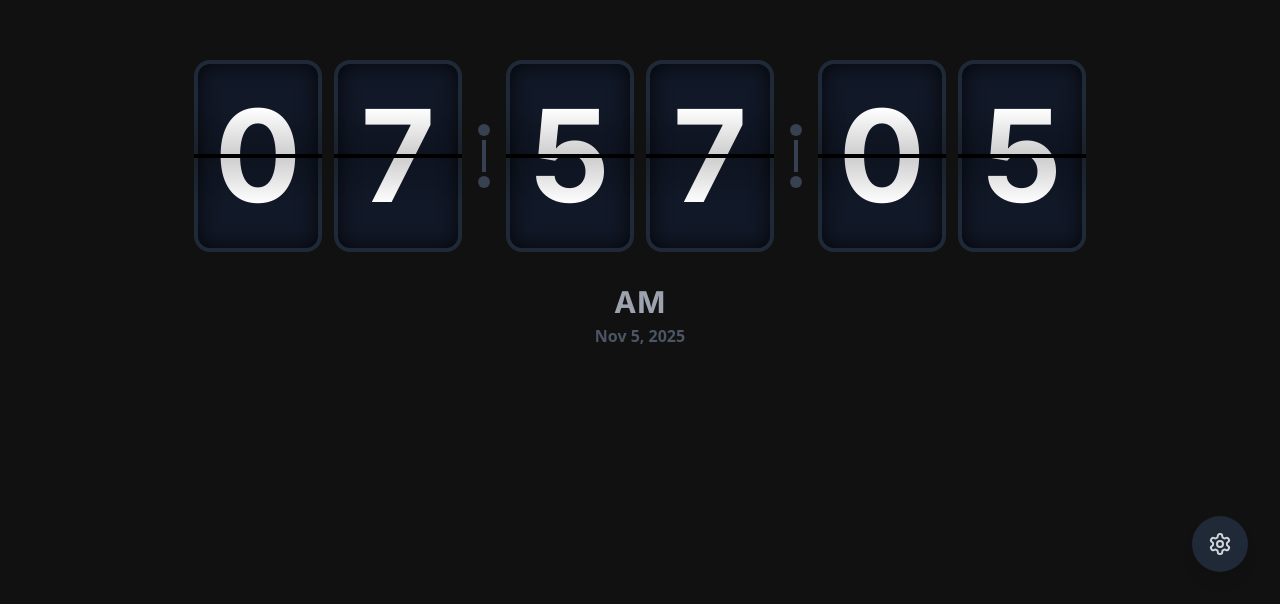
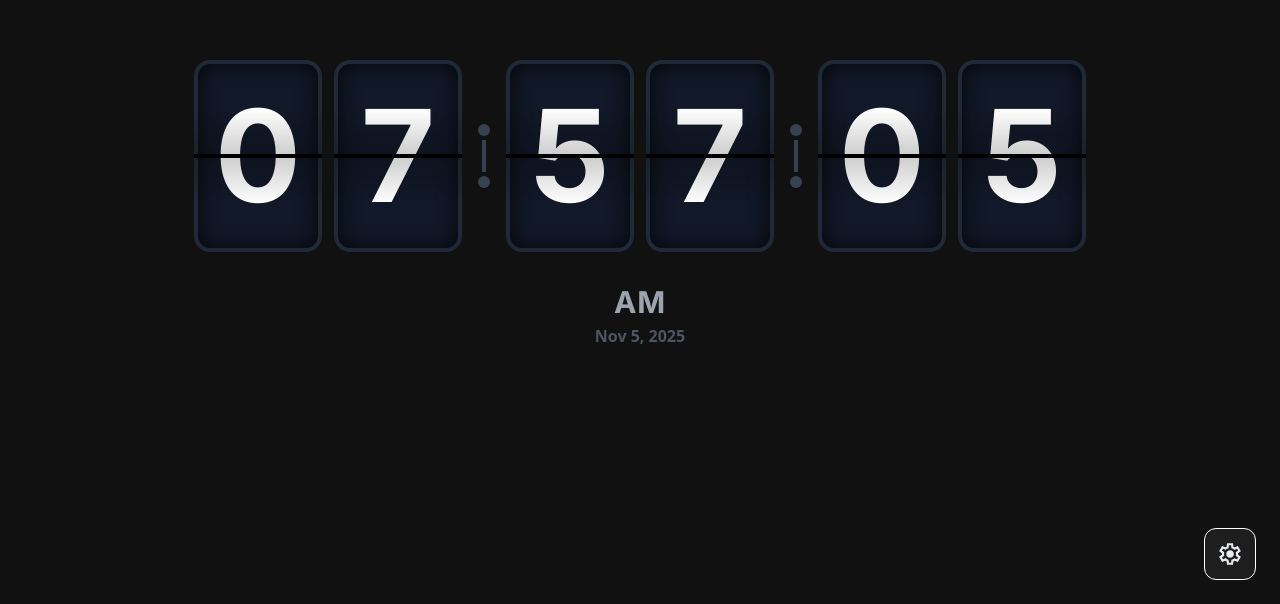
Before and after one commit to codewithdhruba01/FlipClock, a Next.js app: page / in a window 1280 px wide. Shown: the part 196-800 px from the top of the page. Built offline with nearby package versions, Linux system fonts and the light colour scheme.

Commit message:
ui: moved custom rotating Settings button

```diff
--- a/components/FlipClock.tsx
+++ b/components/FlipClock.tsx
@@ -6,6 +6,7 @@ import Link from 'next/link';
 import { useRouter } from 'next/navigation';
 import FlipDigit from './FlipDigit';
 import SettingsDialog from './SettingsDialog';
+import StyledSettingsButton from './button/StyledSettingsButton';
 
 type TimeFormat = '12' | '24';
 type Theme = 'light' | 'dark';
@@ -169,17 +170,7 @@ export default function FlipClock() {
       </div>
 
       {/* Settings Button */}
-      <button
-        onClick={() => setSettingsOpen(true)}
-        className={`fixed bottom-4 right-4 sm:bottom-8 sm:right-8 p-3 sm:p-4 rounded-full transition-all duration-300 hover:scale-110 ${
-          theme === 'dark'
-            ? 'bg-gray-800 hover:bg-gray-700 text-gray-300'
-            : 'bg-gray-200 hover:bg-gray-300 text-gray-800'
-        } shadow-lg z-40`}
-        aria-label="Settings"
-      >
-        <Settings className="w-5 h-5 sm:w-6 sm:h-6" />
-      </button>
+      <StyledSettingsButton onClick={() => setSettingsOpen(true)} theme={theme} />
 
       {/* Settings Dialog */}
       <SettingsDialog
--- a/components/Stopwatch.tsx
+++ b/components/Stopwatch.tsx
@@ -5,6 +5,7 @@ import { Settings } from 'lucide-react';
 import FlipDigit from './FlipDigit';
 import SettingsDialog from './SettingsDialog';
 import StyledButton from './ui/StyledButton';
+import StyledSettingsButton from './button/StyledSettingsButton';
 
 type TimeFormat = '12' | '24';
 type Theme = 'light' | 'dark';
@@ -156,17 +157,7 @@ export default function Stopwatch() {
       </div>
 
       {/* Settings Button */}
-      <button
-        onClick={() => setSettingsOpen(true)}
-        className={`fixed bottom-4 right-4 sm:bottom-8 sm:right-8 p-3 sm:p-4 rounded-full transition-all duration-300 hover:scale-110 ${
-          theme === 'dark'
-            ? 'bg-gray-800 hover:bg-gray-700 text-gray-300'
-            : 'bg-gray-200 hover:bg-gray-300 text-gray-800'
-        } shadow-lg z-40`}
-        aria-label="Settings"
-      >
-        <Settings className="w-5 h-5 sm:w-6 sm:h-6" />
-      </button>
+      <StyledSettingsButton onClick={() => setSettingsOpen(true)} theme={theme} />
 
       {/* Settings Dialog */}
       <SettingsDialog
--- /dev/null
+++ b/components/button/StyledSettingsButton.tsx
@@ -0,0 +1,93 @@
+'use client';
+
+import styled from 'styled-components';
+import React from 'react';
+
+interface StyledSettingsButtonProps {
+  onClick?: () => void;
+  theme?: 'light' | 'dark';
+}
+
+export default function StyledSettingsButton({ onClick, theme }: StyledSettingsButtonProps) {
+  return (
+    <StyledButton onClick={onClick} aria-label="Settings" theme={theme}>
+      <svg
+        className="settings-icon"
+        xmlns="http://www.w3.org/2000/svg"
+        height={26}
+        viewBox="0 -960 960 960"
+        width={26}
+        fill="#e8eaed"
+      >
+        <path d="m370-80-16-128q-13-5-24.5-12T307-235l-119 50L78-375l103-78q-1-7-1-13.5v-27q0-6.5 1-13.5L78-585l110-190 119 50q11-8 23-15t24-12l16-128h220l16 128q13 5 24.5 12t22.5 15l119-50 110 190-103 78q1 7 1 13.5v27q0 6.5-2 13.5l103 78-110 190-118-50q-11 8-23 15t-24 12L590-80H370Zm70-80h79l14-106q31-8 57.5-23.5T639-327l99 41 39-68-86-65q5-14 7-29.5t2-31.5q0-16-2-31.5t-7-29.5l86-65-39-68-99 42q-22-23-48.5-38.5T533-694l-13-106h-79l-14 106q-31 8-57.5 23.5T321-633l-99-41-39 68 86 64q-5 15-7 30t-2 32q0 16 2 31t7 30l-86 65 39 68 99-42q22 23 48.5 38.5T427-266l13 106Zm42-180q58 0 99-41t41-99q0-58-41-99t-99-41q-59 0-99.5 41T342-480q0 58 40.5 99t99.5 41Z" />
+      </svg>
+      <span className="tooltip">Settings</span>
+    </StyledButton>
+  );
+}
+
+const StyledButton = styled.button<{ theme?: 'light' | 'dark' }>`
+  position: fixed;
+  bottom: 1.5rem;
+  right: 1.5rem;
+  z-index: 40;
+  background-color: #1e1e1e;
+  border: 1px solid #ffffff;
+  border-radius: 12px;
+  padding: 12px;
+  cursor: pointer;
+  transition: all 0.3s ease;
+  display: flex;
+  align-items: center;
+  justify-content: center;
+
+  &:hover {
+    background-color: ${({ theme }) =>
+      theme === 'light' ? '#000000' : 'rgba(255, 255, 255, 0.08)'};
+    transform: scale(1.05);
+  }
+
+  .settings-icon {
+    transition: transform 0.4s ease-in;
+  }
+
+  .settings-icon:hover {
+    transform: rotate(60deg);
+  }
+
+  .settings-icon:active {
+    animation: spin 1s linear infinite;
+  }
+
+  @keyframes spin {
+    from {
+      transform: rotate(-100deg);
+    }
+    to {
+      transform: rotate(180deg);
+    }
+  }
+
+  .tooltip {
+    visibility: hidden;
+    width: 90px;
+    background-color: #000;
+    color: #fff;
+    text-align: center;
+    border-radius: 6px;
+    padding: 5px;
+    position: absolute;
+    z-index: 10;
+    bottom: 130%;
+    left: 50%;
+    margin-left: -45px;
+    opacity: 0;
+    transition: opacity 0.3s;
+    font-size: 12px;
+  }
+
+  &:hover .tooltip {
+    visibility: visible;
+    opacity: 1;
+  }
+`;
```
